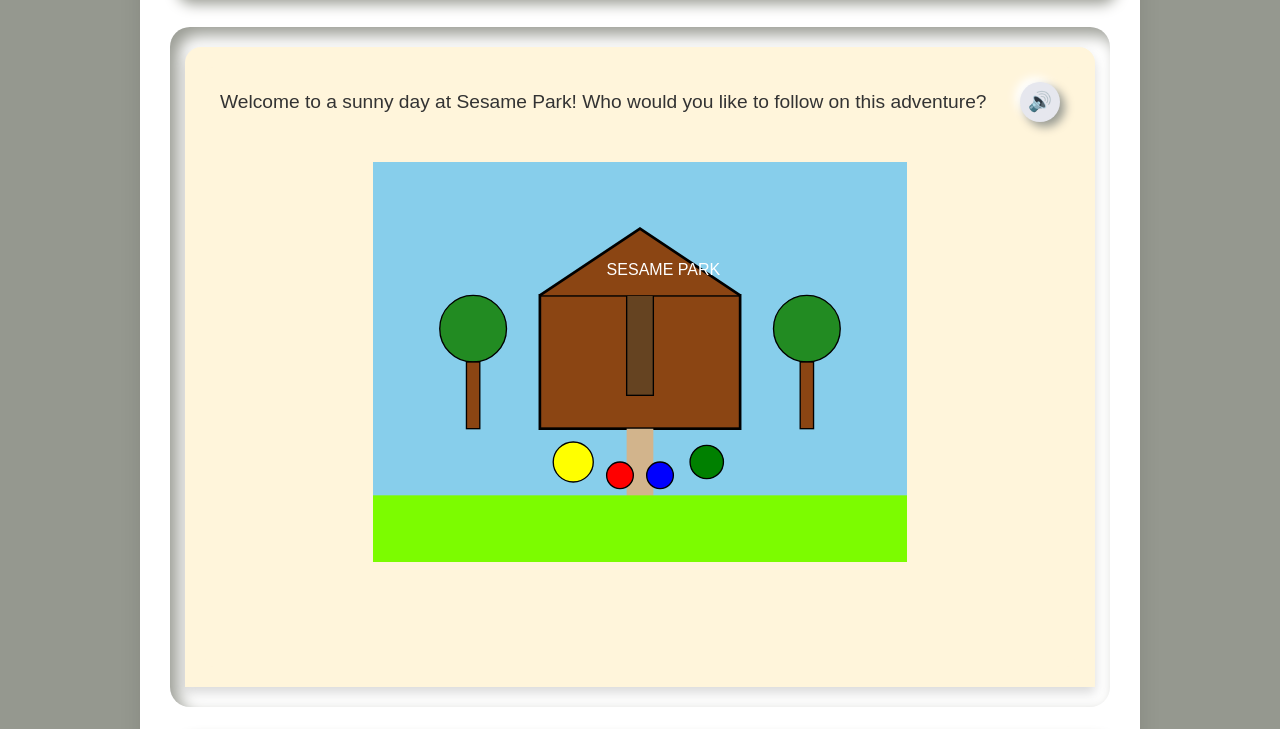
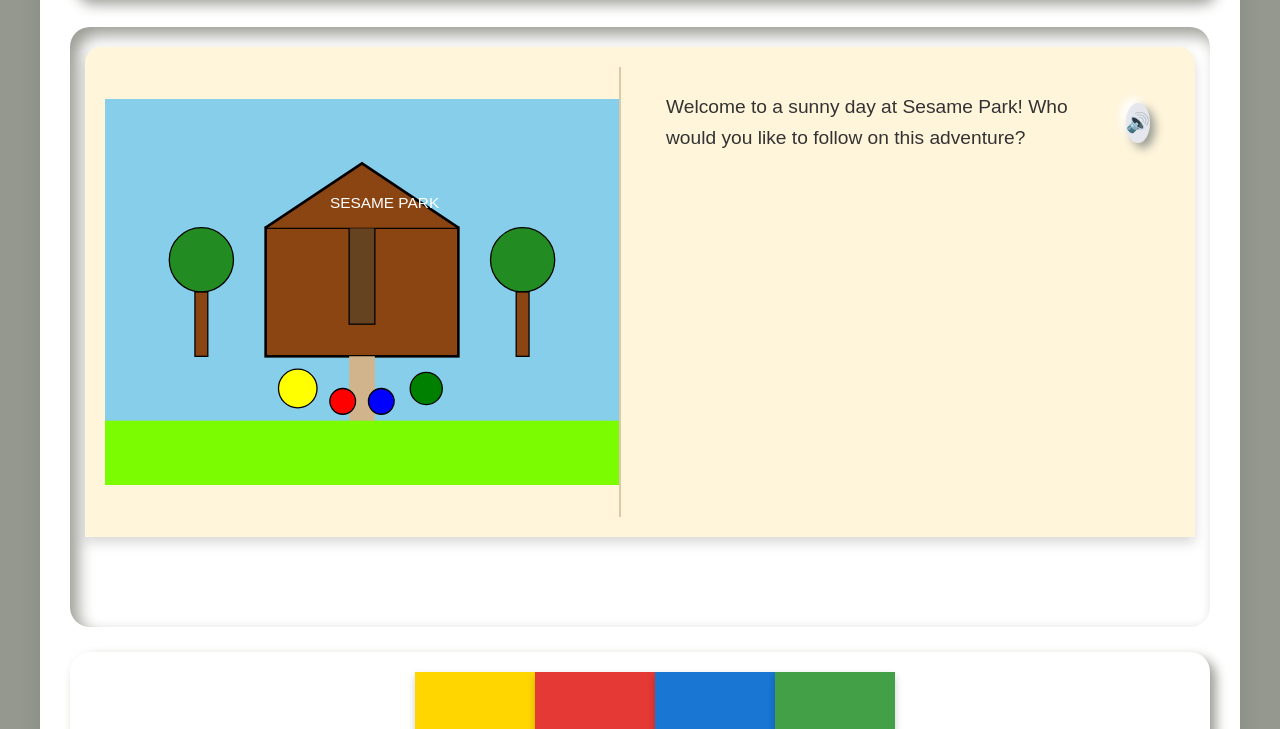
Before and after one commit to ErikaRS/talk_n_play_sim, a plain HTML site: page index.html in a window 1280 px wide. Shown: the part 132-861 px from the top of the page. Drawn offline with Linux system fonts and the light colour scheme.

Commit message:
Implement side-by-side layout
- Restructured layout to display story text on the right side of images
- Updated CSS for responsive side-by-side container layout
- Modified JavaScript to handle new layout positioning
- Added background image for enhanced visual appeal

```diff
--- a/css/style.css
+++ b/css/style.css
@@ -12,7 +12,7 @@
 }
 
 .container {
-    max-width: 1000px;
+    max-width: 1200px;
     margin: 0 auto;
     padding: 30px;
     background-color: #fff;
@@ -47,6 +47,7 @@
     align-items: center;
     justify-content: space-between;
     border-bottom: none;
+    position: relative;
 }
 
 #narrator-text {
@@ -102,6 +103,14 @@
     z-index: 1;
     transform: translateY(-5px);
     max-height: 100%;
+    width: 100%;
+}
+
+.book-spread {
+    display: flex;
+    flex-direction: row;
+    width: 100%;
+    gap: 20px;
 }
 
 #page-image-container {
@@ -113,6 +122,15 @@
     position: relative;
     background-color: #fff5db;
     padding: 10px 0;
+    flex: 1;
+    border-right: 2px solid #d9caab;
+}
+
+.book-content {
+    display: flex;
+    flex-direction: column;
+    flex: 1;
+    padding: 10px;
 }
 
 #page-image {
@@ -128,14 +146,17 @@
     background-color: #fff5db;
     padding: 15px;
     border-radius: 0 0 8px 8px;
-    font-size: 1rem;
+    font-size: 1.2rem;
     line-height: 1.5;
-    min-height: 80px;
-    max-height: 150px;
+    min-height: 300px;
+    max-height: 350px;
     overflow-y: auto;
     border: none;
     margin-top: 0;
     border-top: none;
+    display: flex;
+    flex-direction: column;
+    justify-content: center;
 }
 
 .controls {
--- a/index.html
+++ b/index.html
@@ -14,16 +14,19 @@
 
         <div class="main-content">
             <div class="book-container">
-                <div class="narrator-container">
-                    <p id="narrator-text">Welcome to our story! Choose a character to begin.</p>
-                    <button id="narrator-speak">🔊</button>
+                <div class="book-spread">
+                    <div id="page-image-container">
+                        <img id="page-image" src="./public/images/page1.svg" alt="Story page illustration">
+                    </div>
+                    <div class="book-content">
+                        <div class="narrator-container">
+                            <p id="narrator-text">Welcome to our story! Choose a character to begin.</p>
+                            <button id="narrator-speak">🔊</button>
+                        </div>
+                        <div class="story-text" id="story-text"></div>
+                    </div>
                 </div>
-                <div id="page-image-container">
-                    <img id="page-image" src="./public/images/page1.svg" alt="Story page illustration">
-                </div>
-                <div class="story-text" id="story-text"></div>
             </div>
-
         </div>
 
         <div class="controls">
--- a/js/app.js
+++ b/js/app.js
@@ -164,19 +164,11 @@
         const track = page.tracks[currentCharacter];
 
         if (track) {
-            // Create a text node in the book container to display the story
-            const storyDisplay = document.createElement('div');
-            storyDisplay.className = 'story-text';
-            storyDisplay.textContent = track.text;
-
-            // Clear any existing story text
-            const existingStoryText = document.querySelector('.story-text');
-            if (existingStoryText) {
-                existingStoryText.remove();
+            // Update the story text content
+            const storyTextElement = document.getElementById('story-text');
+            if (storyTextElement) {
+                storyTextElement.textContent = track.text;
             }
-
-            // Add the new story text
-            document.getElementById('page-image-container').appendChild(storyDisplay);
 
             // Update narrator text to follow-up
             narratorText.textContent = track.narratorFollowUp;
```
Also changed, not shown: public/images/background.png (added).
